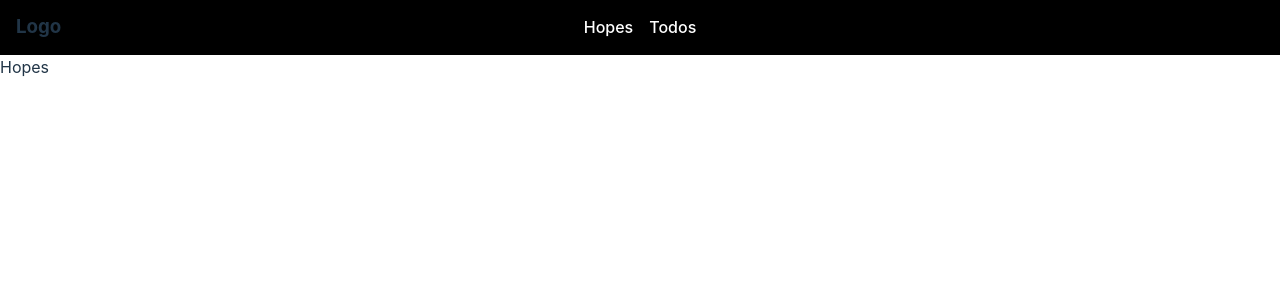
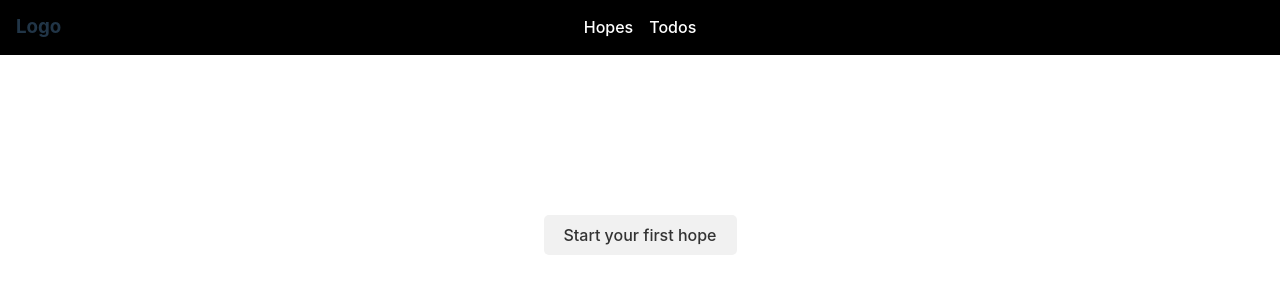
Before and after one commit to echoedinvoker/record, a React (Vite) app: page /hopes in a window 1280 px wide. Shown: the top 300 px of the page. Built offline with nearby package versions, Linux system fonts and the light colour scheme; no server answers.

Commit message:
present start a new hope button

```diff
--- a/src/routes/hopes.tsx
+++ b/src/routes/hopes.tsx
@@ -1,3 +1,58 @@
+import { useEffect, useState } from "react"
+import { fetchHopes } from "../services/tasks"
+import { Hope, HopeResponse } from "../types"
+import styled from "styled-components"
+
 export default function Hopes() {
+  const [hopes, setHopes] = useState<Hope[]>([])
+
+  useEffect(() => {
+    getHopes()
+  }, [])
+
+  async function getHopes() {
+    const data = await fetchHopes()
+    const hopes = data.map((hopeResponse: HopeResponse) => {
+      const hope: Hope = {
+        name: hopeResponse.name,
+        markdownContent: hopeResponse.markdown_content,
+        parentName: hopeResponse.parent_name,
+        taskOrder: JSON.parse(hopeResponse.task_order),
+      }
+      return hope
+    })
+    setHopes(hopes)
+  }
+
+  if (hopes.length === 0) {
+    return <Container>
+      <Button>
+        Start your first hope
+      </Button>
+    </Container>
+  }
+
   return <div>Hopes</div>
 }
+
+const Container = styled.div`
+  display: flex;
+  justify-content: center;
+  align-items: center;
+  margin-top: 10em;
+  `
+
+const Button = styled.button`
+  padding: 10px 20px;
+  background-color: #f1f1f1;
+  color: #333;
+  border: none;
+  border-radius: 5px;
+  cursor: pointer;
+  &:hover {
+    background-color: #e1e1e1;
+  }
+  &:active {
+    background-color: #d1d1d1;
+  }
+  `
--- a/src/services/tasks.ts
+++ b/src/services/tasks.ts
@@ -1,12 +1,12 @@
 import axios from "axios";
-import { ColumnRequest, ColumnResponse, TaskBody, TaskRequest, TaskResponse } from "../types";
+import { ColumnRequest, ColumnResponse, HopeResponse, TaskBody, TaskRequest, TaskResponse } from "../types";
 
 const BASE_URL = import.meta.env.VITE_API_URL;
 console.log("API Base URL", BASE_URL);
 
 const api = axios.create({
-  baseURL: "http://44.201.114.25:8000",
-  // baseURL: BASE_URL || "http://localhost:8000",
+  // baseURL: "http://44.201.114.25:8000",
+  baseURL: BASE_URL || "http://localhost:8000",
   withCredentials: true
 });
 
@@ -26,7 +26,6 @@ export async function updateTask(taskId: number, newTask: TaskBody) {
   }
   await api.put(`/tasks/${taskId}`, body);
 }
-
 
 export async function fetchTasks() {
   const { data } = await api.get("/tasks");
@@ -100,3 +99,8 @@ export async function fetchColumnOrder() {
   const { data } = await api.get("/column_order");
   return data as string[]
 }
+
+export async function fetchHopes() {
+  const { data } = await api.get("/hopes");
+  return data as HopeResponse[]
+}
```
Also changed, not shown: src/types/index.ts (+15 -0 lines).
